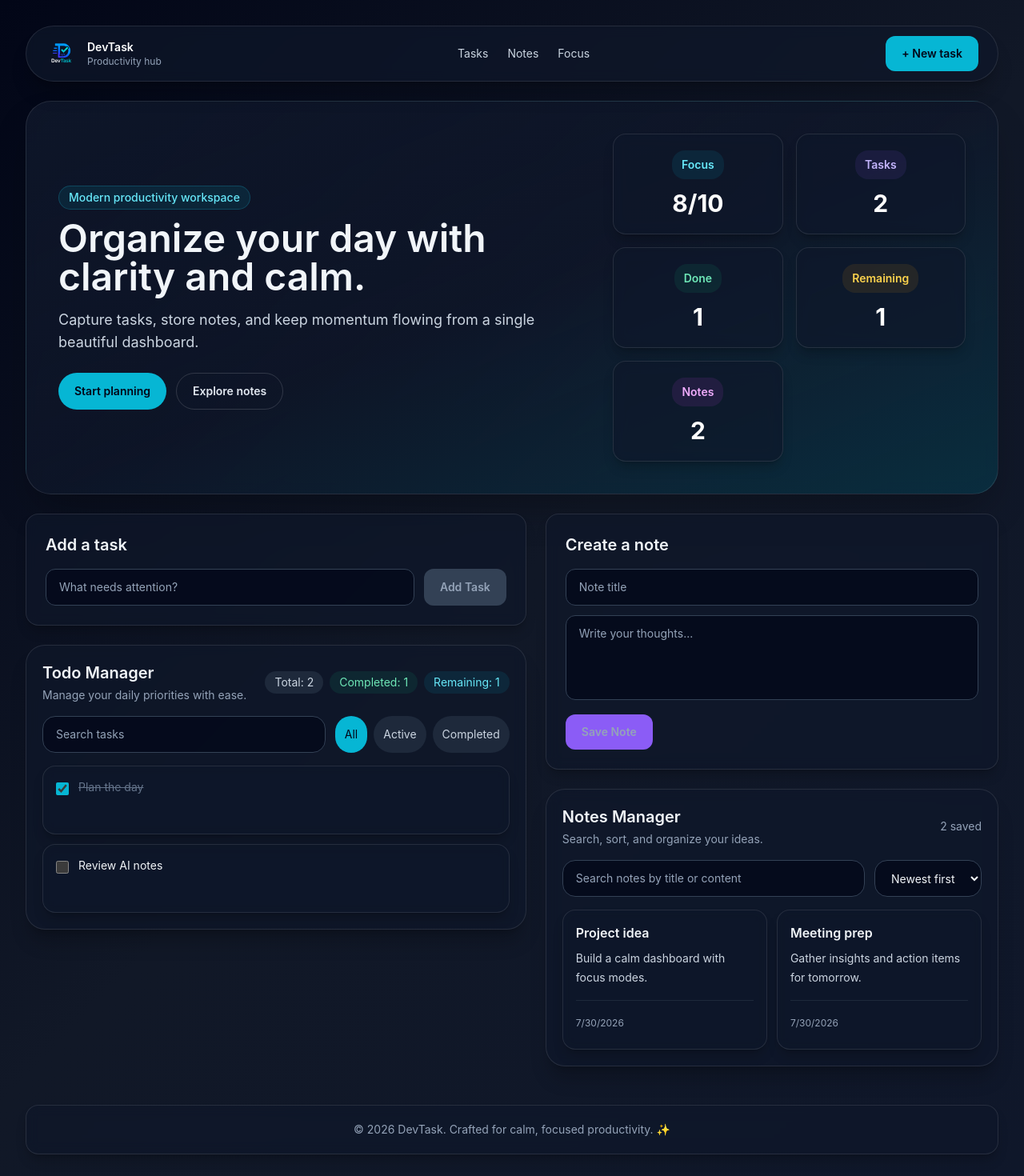
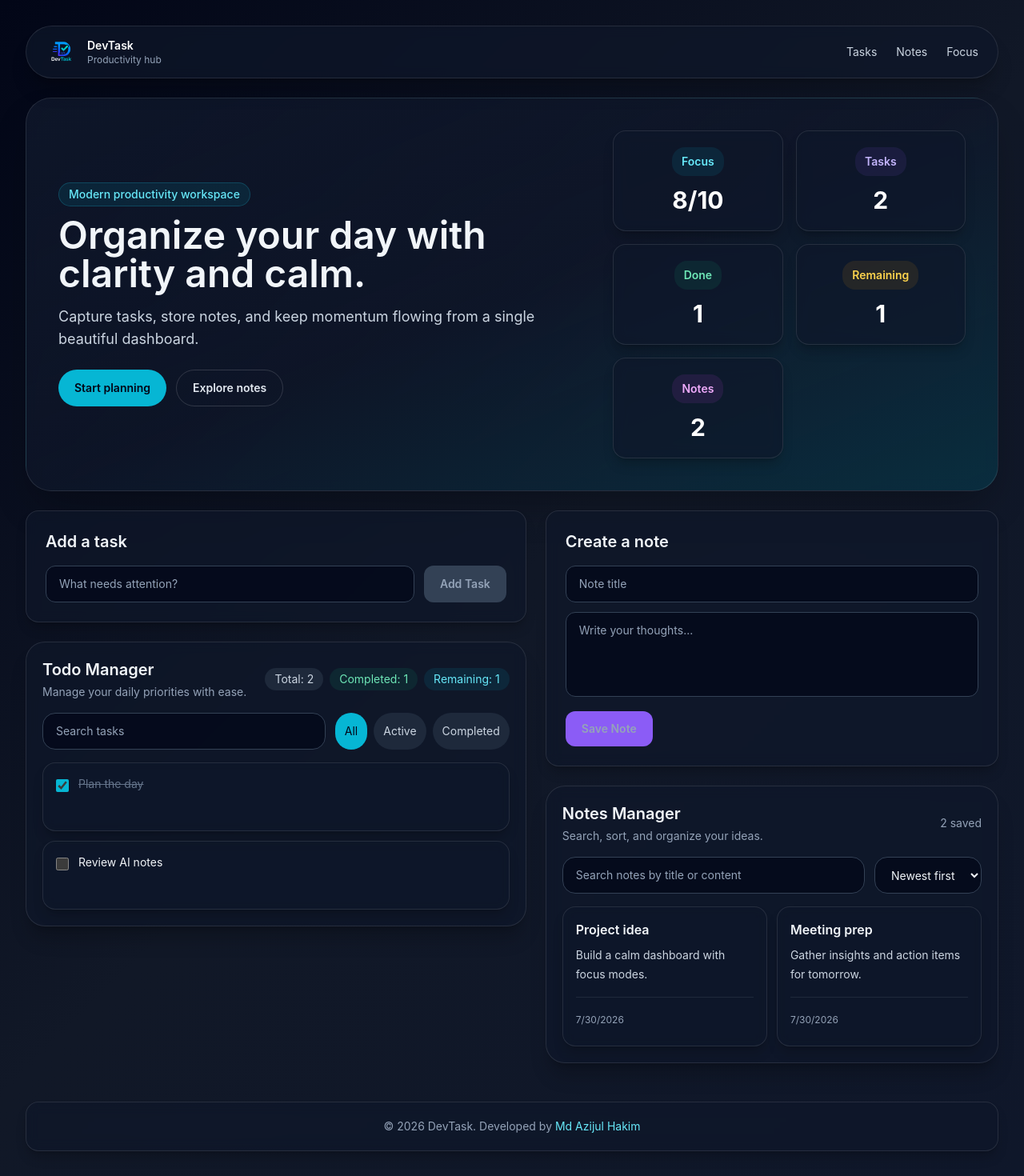
Before and after one commit to azijulhakimbd/DevTask, a React (Vite) app: page / in a window 1280 px wide. Shown: the top 1470 px of the page at 80% size. Built offline with nearby package versions, Linux system fonts and the light colour scheme.

Commit message:
feat:logo and footer right text add

```diff
--- a/src/components/Footer.jsx
+++ b/src/components/Footer.jsx
@@ -1,7 +1,12 @@
 function Footer() {
   return (
     <footer className="card-hover px-6 py-5 text-center text-sm text-slate-400 mt-6 animate-slideUp hover:text-slate-300 transition-colors duration-250">
-      <p>© 2026 DevTask. Crafted for calm, focused productivity. ✨</p>
+      <p>
+        © 2026 DevTask. Developed by{' '}
+        <a href="https://azijul.pro.bd" target="_blank" rel="noreferrer" className="text-cyan-300 transition-colors duration-250 hover:text-cyan-200">
+          Md Azijul Hakim
+        </a>
+      </p>
     </footer>
   );
 }
--- a/src/components/Navbar.jsx
+++ b/src/components/Navbar.jsx
@@ -1,10 +1,11 @@
+import Logo from "../assets/DevTask.png"
 function Navbar() {
   return (
     <nav className="sticky top-4 z-20 rounded-full border border-white/10 bg-slate-900/70 px-4 py-3 shadow-xl shadow-black/20 backdrop-blur sm:px-6 animate-slideUp">
       <div className="flex items-center justify-between gap-3">
         <div className="flex items-center gap-3">
           <img
-            src="/DevTask.png"
+            src={Logo}
             alt="DevTask logo"
             className="h-10 w-10 rounded-2xl object-cover transition-transform duration-250 hover:scale-110"
           />
@@ -19,10 +20,6 @@ function Navbar() {
           <a href="#notes" className="transition-colors duration-250 hover:text-cyan-300">Notes</a>
           <a href="#focus" className="transition-colors duration-250 hover:text-cyan-300">Focus</a>
         </div>
-
-        <button className="btn-primary">
-          + New task
-        </button>
       </div>
     </nav>
   );
```
Also changed, not shown: src/assets/DevTask.png (renamed from Public/DevTask.png).
